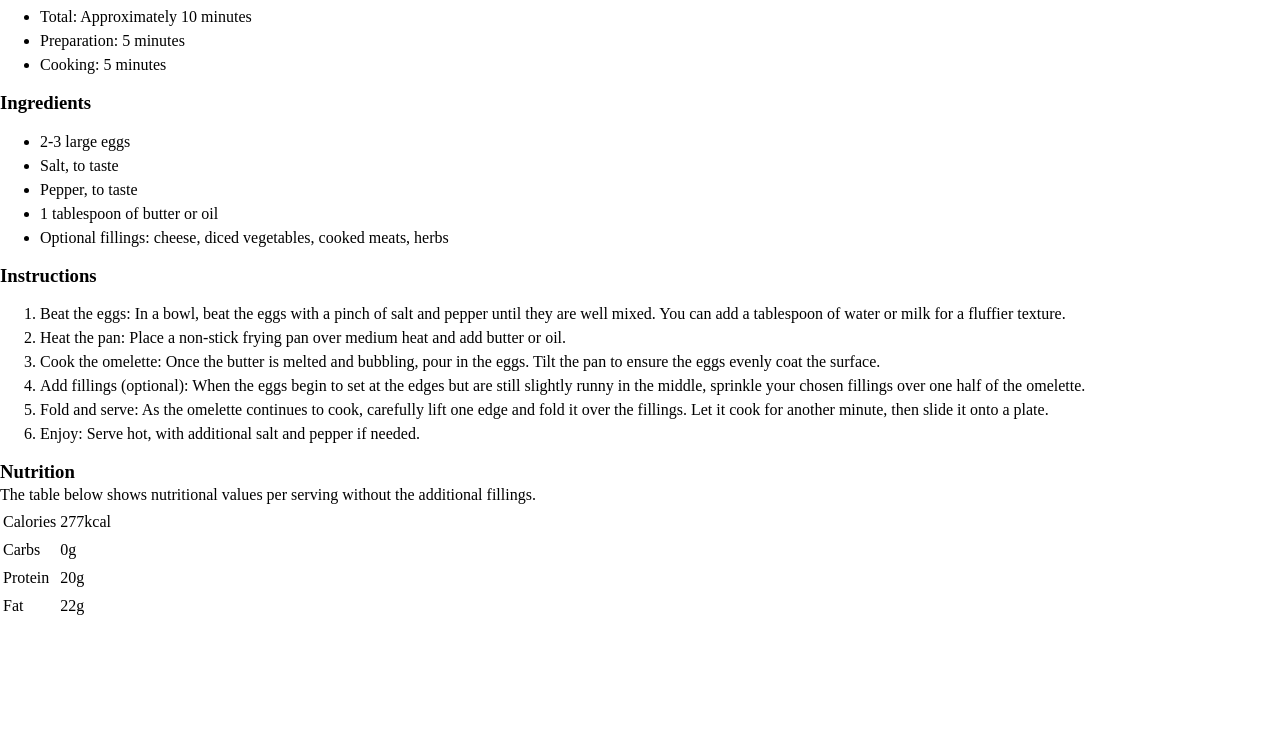
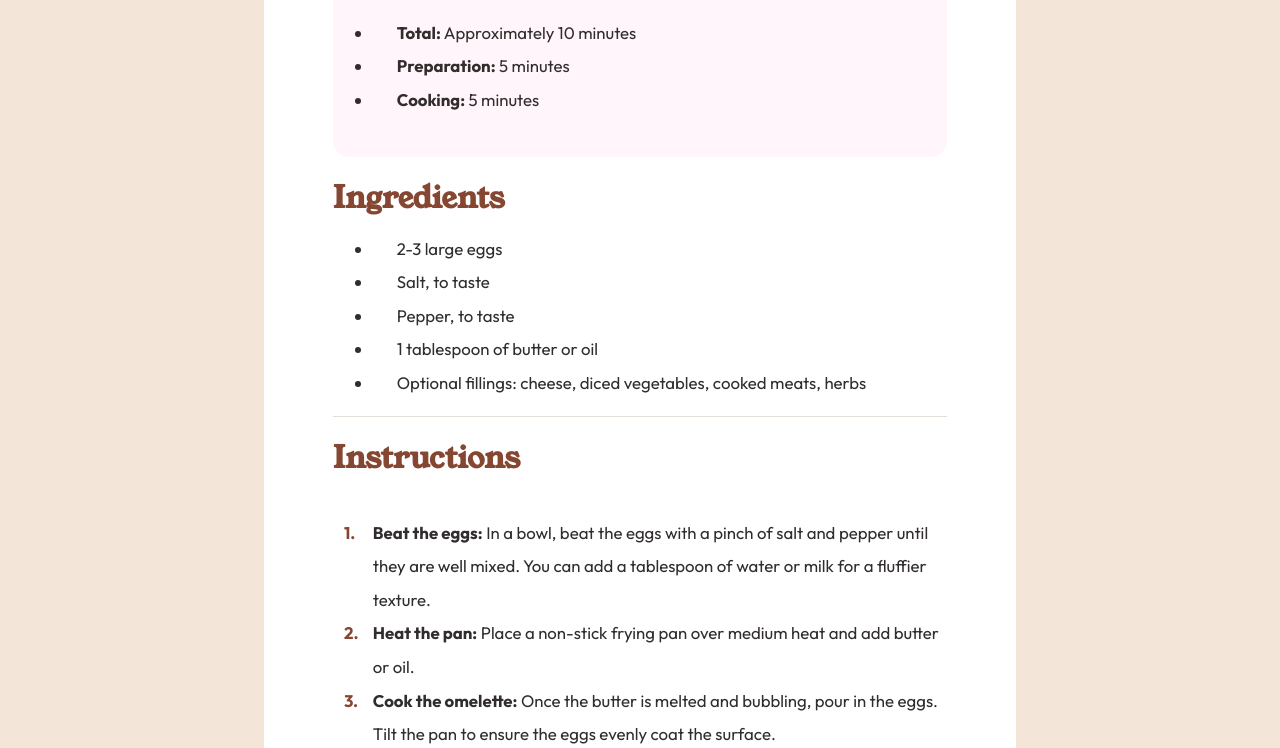
Before and after one commit to thisispeterj/Frontend-Mentor---Recipe-Page, a website: page src/index.html in a window 1280 px wide. Shown: the part 676-1424 px from the top of the page. Before the commit the page ends 1297 px from the top, so only its background shows below. Drawn offline with nearby package versions, Linux system fonts and the light colour scheme; files that its build step writes are made by us from their sources.

Commit message:
Create utility classes, finish styling, modify some html elements

```diff
--- a/src/index.html
+++ b/src/index.html
@@ -15,56 +15,63 @@
 
 </head>
 <body>
+  <main>
+    <article>
       <img src="assets/images/image-omelette.jpeg" alt="">
-  <h1>Simple Omelette Recipe</h1>
+      <div class="article-container">
+      <section class="border-bottom">
+        <h1 class="recipe-title | padding-block-400">Simple Omelette Recipe</h1>
         <p>An easy and quick dish, perfect for any meal. This classic omelette combines beaten eggs cooked
           to perfection, optionally filled with your choice of cheese, vegetables, or meats.</p>
+        <div class="info-box | padding-all-400 margin-block-400">
           <h3>Preparation time</h3>
           <ul>
-    <li>Total: Approximately 10 minutes</li>
-    <li>Preparation: 5 minutes</li>
-    <li>Cooking: 5 minutes</li>
+            <li class="padding-left-400"><span class="bold-span">Total:</span> Approximately 10 minutes</li>
+            <li class="padding-left-400"><span class="bold-span">Preparation:</span> 5 minutes</li>
+            <li class="padding-left-400"><span class="bold-span">Cooking:</span> 5 minutes</li>
           </ul>
-  <h3>Ingredients</h3>
+        </div>
+        <h2>Ingredients</h2>
         <ul>
-    <li>2-3 large eggs</li>
-    <li>Salt, to taste</li>
-    <li>Pepper, to taste</li>
-    <li>1 tablespoon of butter or oil</li>
-    <li>Optional fillings: cheese, diced vegetables, cooked meats, herbs</li>
+          <li class="padding-left-400">2-3 large eggs</li>
+          <li class="padding-left-400">Salt, to taste</li>
+          <li class="padding-left-400">Pepper, to taste</li>
+          <li class="padding-left-400">1 tablespoon of butter or oil</li>
+          <li class="padding-left-400">Optional fillings: cheese, diced vegetables, cooked meats, herbs</li>
         </ul>
-  <h3>Instructions</h3>
+      </section>
+
+
+      <section class="border-bottom">
+        <h2 class="padding-block-400">Instructions</h2>
         <ol>
-    <li>Beat the eggs: In a bowl, beat the eggs with a pinch of salt and pepper until they are well mixed.
+          <li><span class="bold-span">Beat the eggs:</span> In a bowl, beat the eggs with a pinch of salt and pepper until they are well mixed.
           You can add a tablespoon of water or milk for a fluffier texture.</li>
-    <li>Heat the pan: Place a non-stick frying pan over medium heat and add butter or oil.</li>
-    <li>Cook the omelette: Once the butter is melted and bubbling, pour in the eggs. Tilt the pan to ensure
+          <li><span class="bold-span">Heat the pan:</span> Place a non-stick frying pan over medium heat and add butter or oil.</li>
+          <li><span class="bold-span">Cook the omelette:</span> Once the butter is melted and bubbling, pour in the eggs. Tilt the pan to ensure
           the eggs evenly coat the surface.</li>
-    <li>Add fillings (optional): When the eggs begin to set at the edges but are still slightly runny in the
+          <li><span class="bold-span">Add fillings (optional):</span> When the eggs begin to set at the edges but are still slightly runny in the
             middle, sprinkle your chosen fillings over one half of the omelette.</li>
-    <li>Fold and serve: As the omelette continues to cook, carefully lift one edge and fold it over the
+          <li><span class="bold-span">Fold and serve:</span> As the omelette continues to cook, carefully lift one edge and fold it over the
             fillings. Let it cook for another minute, then slide it onto a plate.</li>
-    <li>Enjoy: Serve hot, with additional salt and pepper if needed.</li>
+          <li><span class="bold-span">Enjoy:</span> Serve hot, with additional salt and pepper if needed.</li>
         </ol>
-  <h3>Nutrition</h3>
+      </section>
+
+
+      <section>
+        <h2 class="padding-block-400">Nutrition</h2>
         <p>The table below shows nutritional values per serving without the additional fillings.</p>
-  <table>
-    <tr>
-      <td>Calories</td>
-      <td>277kcal</td>
-    </tr>
-    <tr>
-      <td>Carbs</td>
-      <td>0g</td>
-    </tr>
-    <tr>
-      <td>Protein</td>
-      <td>20g</td>
-    </tr>
-    <tr>
-      <td>Fat</td>
-      <td>22g</td>
-    </tr>
-  </table>
+        <ul class="nutrition">
+          <li class="border-bottom padding-block-400">Calories <span class="bold-span">277kcal</span></li>
+          <li class="border-bottom padding-block-400">Carbs <span class="bold-span">0g</span></li>
+          <li class="border-bottom padding-block-400">Protein <span class="bold-span">20g</span></li>
+          <li class="border-bottom padding-block-400">Fat <span class="bold-span">22g</span></li>
+        </ul>
+      </section>
+    </div>
+  </article>
+  </main>
+
 </body>
 </html>
--- a/src/sass/styles.scss
+++ b/src/sass/styles.scss
@@ -14,12 +14,27 @@
     --dark-charcoal: hsl(24, 5%, 18%);
 
     // ### Fonts
+    // Font-family
     --ff-title: 'Young Serif', serif;
     --ff-body: 'Outfit', sans-serif;
 
+    // Font-weight
     --fw-normal: 400;
     --fw-semi_bold: 600;
     --fw-bold: 700;
+
+    // Font-size
+    --fs-100: 1.05rem;
+    --fs-400: 1.3rem;
+    --fs-500: 1.9rem;
+    --fs-700: 2.3rem;
+
+    // ### Padding
+    --padding-400: 1.5rem;
+    --padding-600: 2.8rem;
+
+    // ### Margin
+    --margin-400: 1.5rem;
 }
 // Reset
 /* Box sizing rules */
@@ -94,3 +109,126 @@ textarea:not([rows]) {
 :target {
   scroll-margin-block: 5ex;
 }
+
+// general styles
+body {
+    font-family: var(--ff-body);
+    font-size: var(--fs-100);
+    line-height: 1.5rem;
+    color: var(--dark-charcoal);
+}
+// recipe styles
+article {
+    background-color: var(--white);
+    height: 100%;
+
+    .article-container {
+        padding-inline: 1.5rem;
+    }
+    h2 {
+        font-family: var(--ff-title);
+        color: var(--nutmeg);
+        font-size: var(--fs-500);
+    }
+
+    li {
+        line-height: 2;
+    }
+}
+@media (min-width: 30rem) {
+    body {
+        background-color: var(--eggshell);
+    }
+    main {
+        display: flex;
+        justify-content: center;
+        align-items: center;
+        padding: 6rem;
+    }
+    article {
+        padding: var(--padding-600);
+        max-width: 47rem;
+        border-radius: 1rem;
+
+        img {
+            border-radius: 1rem;
+        }
+    }
+}
+.recipe-title {
+    font-family: var(--ff-title);
+    font-size: var(--fs-700);
+}
+.info-box {
+    background-color: var(--rose-white);
+    border-radius: 1rem;
+
+    h3 {
+        color: var(--dark-raspberry);
+        font-size: var(--fs-400);
+    }
+    ul {
+        padding-left: 1rem;
+    }
+}
+section {
+    ol {
+        list-style: none;
+        counter-reset: instructions;
+        padding-left: 0;
+
+        li {
+            counter-increment: instructions;
+            padding-left: 2.5rem;
+            position: relative;
+
+            &::before {
+                content: counter(instructions) ". ";
+                color: var(--nutmeg);
+                font-weight: var(--fw-bold);
+                display: block;
+                position: absolute;
+                left: 0.7rem;
+            }
+        }
+    }
+
+}
+.nutrition {
+    list-style-type: none;
+    padding-left: 0;
+
+    li {
+        display: grid;
+        grid-template-columns: 1fr 1fr;
+        padding-left: 3rem;
+
+        & span {
+            color: var(--nutmeg);
+
+        }
+    }
+
+}
+// Utilities
+.padding-all-400 {
+    padding: var(--padding-400);
+}
+.padding-all-600 {
+    padding: var(--padding-600);
+}
+.padding-block-400 {
+    padding-block: var(--padding-400);
+}
+.padding-left-400 {
+    padding-left: var(--padding-400);
+}
+.margin-block-400 {
+    margin-block: var(--margin-400);
+}
+.border-bottom {
+    border-bottom: 1px solid var(--light-grey);
+}
+.bold-span {
+    font-weight: var(--fw-bold);
+}
```
Lines whose indentation alone changed are shown as unchanged.
